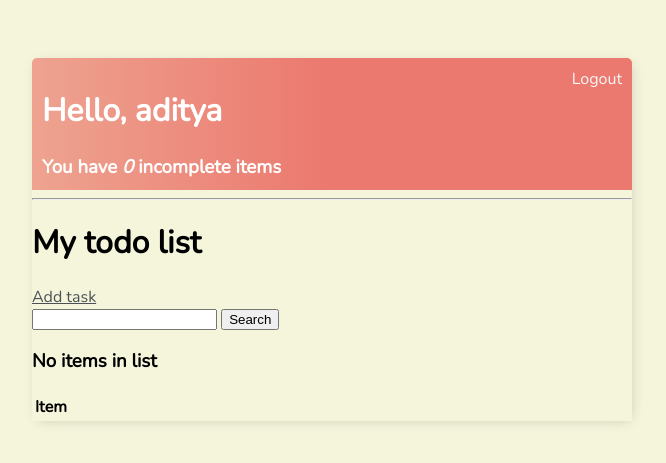
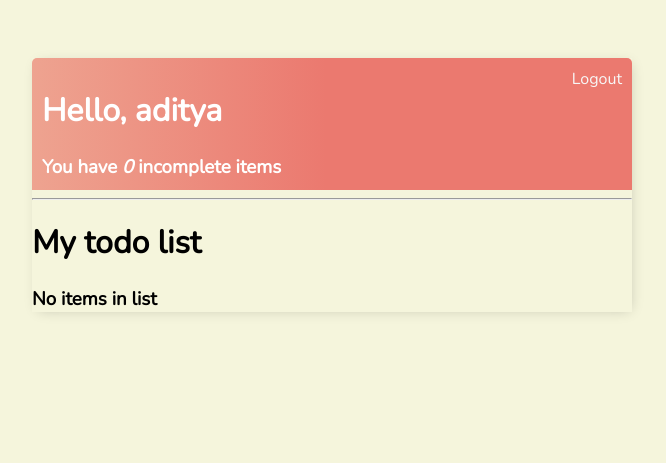
Before and after one commit to ad17ya/todo-list, a Django app: page / in a window 1280 px wide. Shown: the top 463 px of the page, without its empty margins (308-974 px from the left). Run offline with Django 4.2, Linux system fonts and the light colour scheme; a user stored in the database is signed in; data comes from the database, SQL or seed files in the repository; both versions use the stored data as it was after the commit; lists and menus that the app fills with data are empty; some web fonts are replaced.

Commit message:
removed table and added task-item wrapper

```diff
--- a/base/templates/base/task_list.html
+++ b/base/templates/base/task_list.html
@@ -18,28 +18,33 @@
 <hr>
 <h1> My todo list</h1>
 
-<a href="{% url 'task-create' %}"> Add task </a>
+<!-- <a href="{% url 'task-create' %}"> Add task </a>
 
 <form method="GET">
     <input type="text" name='search-area' value="{{search_input}}">
     <input type="submit" value="Search">
-</form>
+</form> -->
 
-<table>
-    <tr>
-        <th>Item</th>
-        <th></th>
-    </tr>
+<div class="task-items-wrapper">
     {% for task in tasks %}
-    <tr>
-        <td>{{task.title}}</td>
-        <td><a href="{%url 'task' task.id %}">View</a></td>
-        <td><a href="{%url 'task-update' task.id %}">Edit</a></td>
-        <td><a href="{%url 'task-delete' task.id %}">Delete</a></td>
-    </tr>
+        <div class="task-wrapper">
+            {% if task.complete %}
+            <div class="task-title">
+                <div class="task-complete-icon"></div>
+                <i><s><a href="{%url 'task-update' task.id %}">{{task}}</a></s></i>
+            </div>
+            <a class="delete-link" href="{%url 'task-delete' task.id %}">&#215;</a>
+            {% else %}
+            <div class="task-title">
+                <div class="task-incomplete-icon"></div>
+                <a href="{%url 'task-update' task.id %}">{{task}}</a>
+            </div>
+            <a class="delete-link" href="{%url 'task-delete' task.id %}">&#215;</a>
+            {% endif %}
+        </div>
     {% empty %}
     <h3> No items in list</h3>
     {% endfor %}
-</table>
+</div>
 
 {% endblock content %}
```
Also changed, not shown: db.sqlite3.
